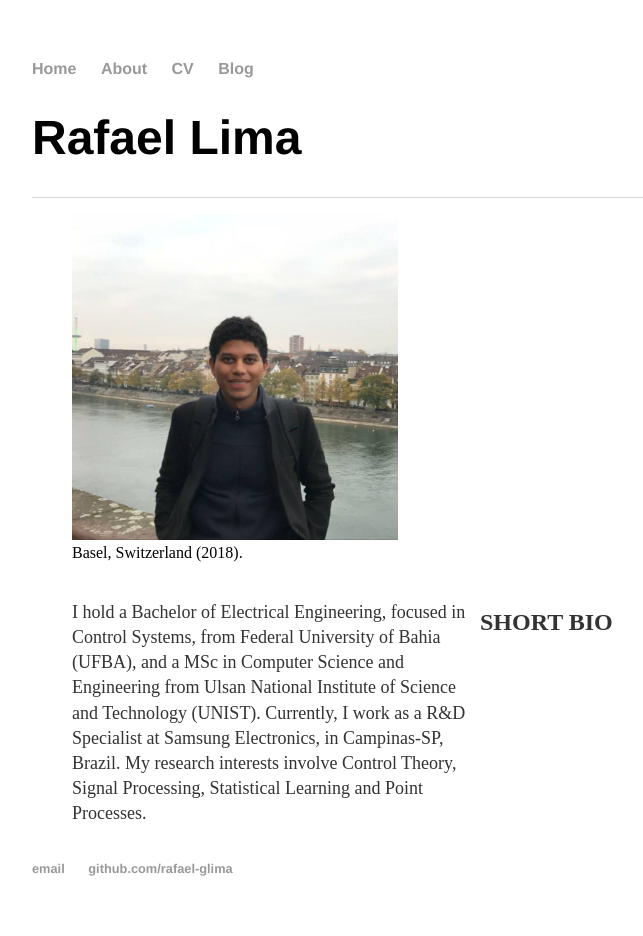
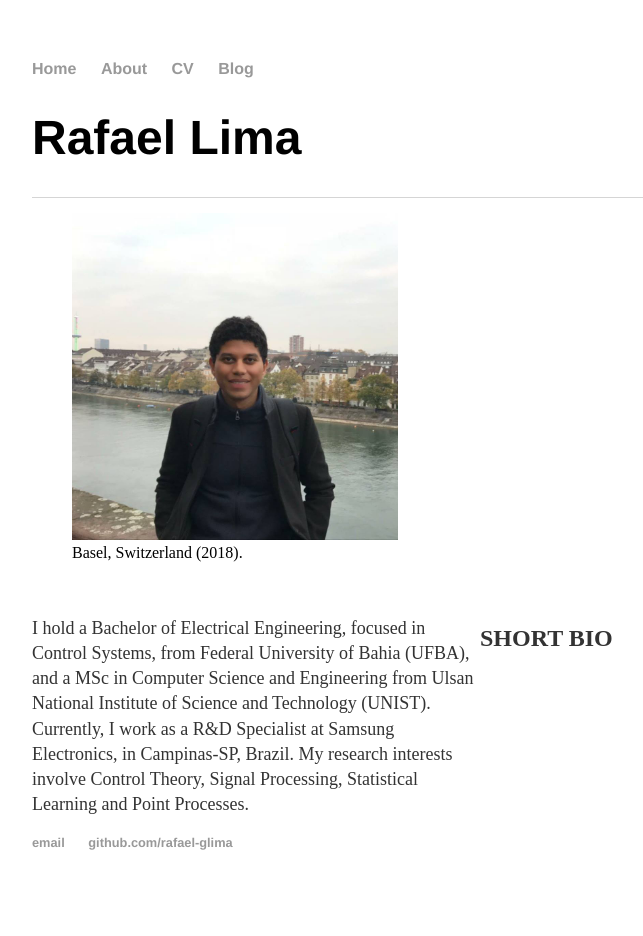
Before and after one commit to rafael-glima/rafael-glima.github.io, a Jekyll site: the page built from index.html, in a window 1280 px wide. Shown: the whole page, without its empty margins (160-803 px from the left). Built offline with Jekyll 4.4.1, drawn with Linux system fonts in a browser that asks for light colours; after the commit the page ends 910 px from its top, so only the background shows below that.

Commit message:
Changes in Main Page content

```diff
--- a/index.html
+++ b/index.html
@@ -7,11 +7,11 @@ title: Rafael Lima
 	<figure style="float: left;">
   	<img src="Profile.jpg" alt="Trulli" style="width:40%">
   	<figcaption >Basel, Switzerland (2018).</figcaption>
-		<p style="font-weight: bold; padding-top: 20px;float: right; width: 50%;">SHORT BIO</p>
+	</figure>
+	<p style="font-weight: bold; padding-top: 20px;float: right; width: 50%;">SHORT BIO</p>
 	<p style="font-size:18px; padding-top: 20px; float: right; width: 50%">I hold a Bachelor of Electrical Engineering, focused in Control Systems,
 		from Federal University of Bahia (UFBA), and a MSc in Computer Science and Engineering from
 		Ulsan National Institute of Science and Technology (UNIST).
 		Currently, I work as a R&D Specialist at Samsung Electronics, in Campinas-SP, Brazil.
 		My research interests involve Control Theory, Signal Processing, Statistical Learning and Point Processes.</p>
-	</figure>
 </div><!-- /.blurb -->
```
